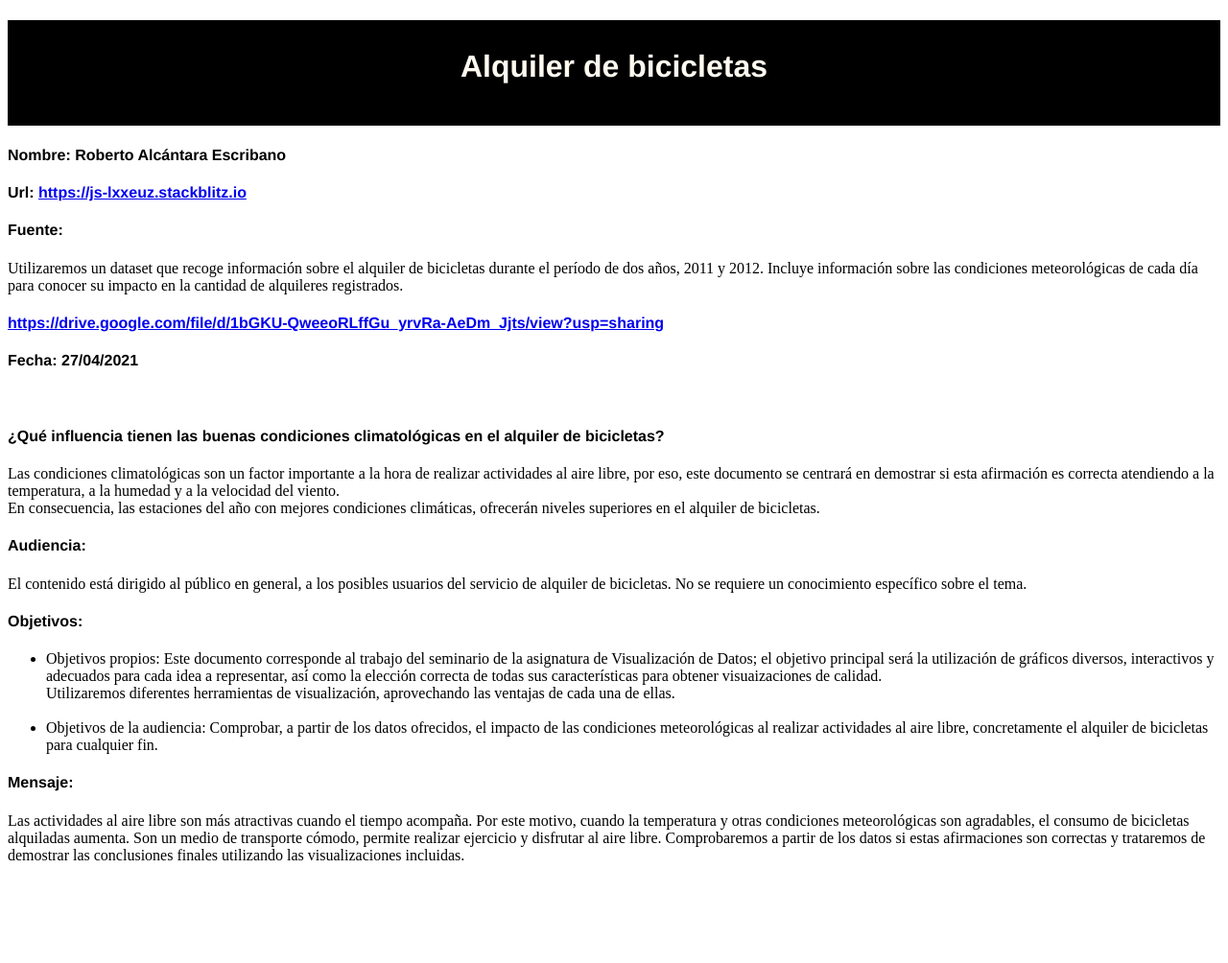
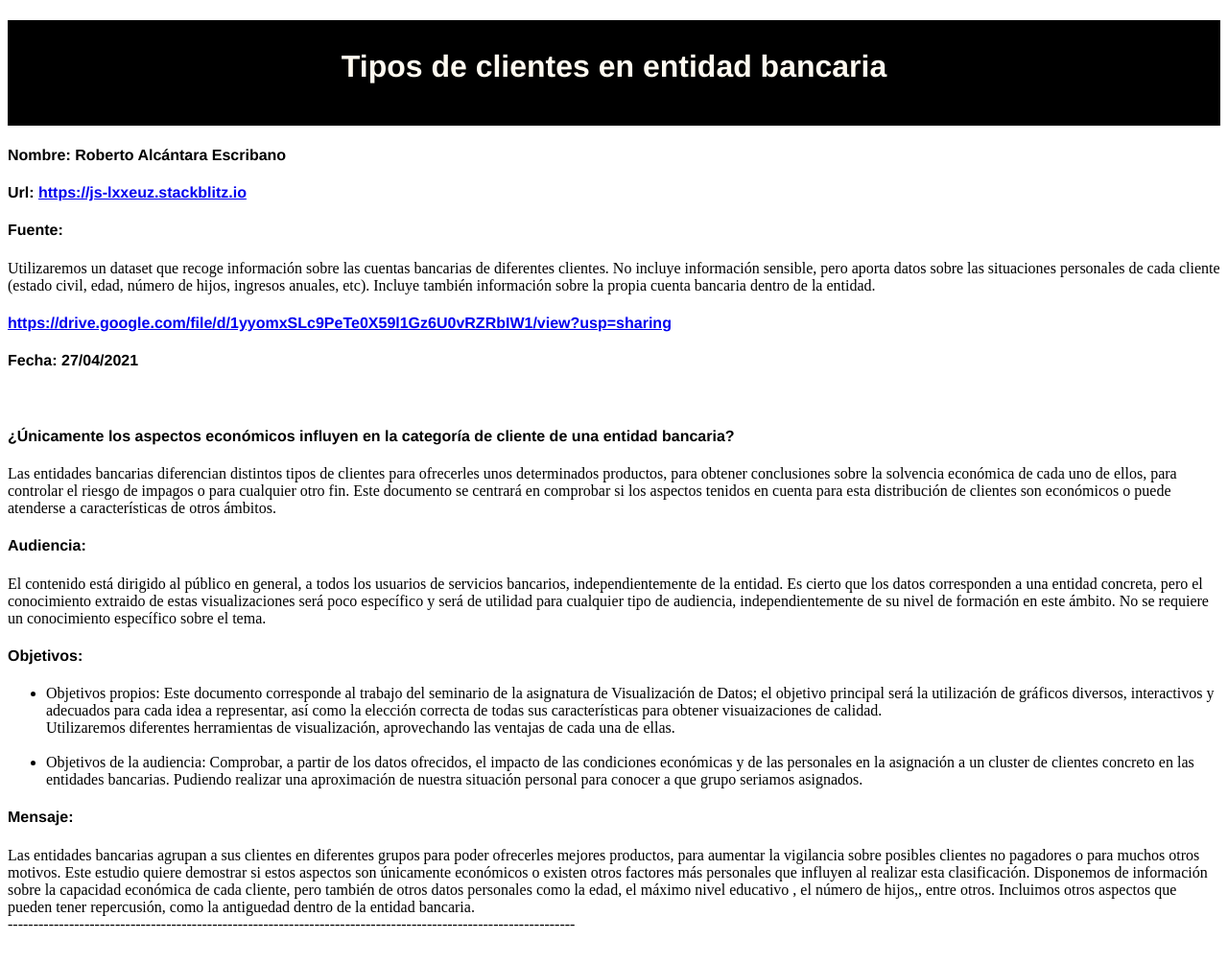
Before and after one commit to RobertoAlc/Seminario-07MBIG, a website: page index.html in a window 1280 px wide. Shown: the whole page at 96% size. Before the commit the page ends 909 px from the top, so only its background shows below. Drawn offline with nearby package versions, Linux system fonts and the light colour scheme; grey boxes are pictures that could not be loaded.

Commit message:
bank data

```diff
--- a/index.html
+++ b/index.html
@@ -58,32 +58,35 @@
 </head>
 
 <body>
-  <h1 class="main-title">Alquiler de bicicletas</h1>
+  <h1 class="main-title">Tipos de clientes en entidad bancaria</h1>
   <h4 class="main-autor">Nombre: Roberto Alcántara Escribano</h3>
     <h4 class="main-url">Url: <a href="https://js-lxxeuz.stackblitz.io">https://js-lxxeuz.stackblitz.io</a></h3>
       <h4 class="main-fuente">Fuente: </h4>
-      <div>Utilizaremos un dataset que recoge información sobre el alquiler de bicicletas durante el período de dos
-        años, 2011 y 2012. Incluye información sobre las condiciones meteorológicas de cada día para conocer su impacto
-        en la cantidad de alquileres registrados. </div>
+      <div>Utilizaremos un dataset que recoge información sobre las cuentas bancarias de diferentes clientes. No incluye
+        información sensible, pero aporta datos sobre las situaciones personales de cada cliente (estado civil, edad,
+        número de hijos, ingresos anuales, etc). Incluye también información sobre la propia cuenta bancaria dentro de
+        la entidad. </div>
       <h4 class="main-fuente">
         <a
-          href="https://drive.google.com/file/d/1bGKU-QweeoRLffGu_yrvRa-AeDm_Jjts/view?usp=sharing">https://drive.google.com/file/d/1bGKU-QweeoRLffGu_yrvRa-AeDm_Jjts/view?usp=sharing</a>
+          href="https://drive.google.com/file/d/1yyomxSLc9PeTe0X59l1Gz6U0vRZRbIW1/view?usp=sharing">https://drive.google.com/file/d/1yyomxSLc9PeTe0X59l1Gz6U0vRZRbIW1/view?usp=sharing</a>
         </h3>
         <h4 class="main-fecha">Fecha: 27/04/2021</h4>
         <br>
 
-        <h4>¿Qué influencia tienen las buenas condiciones climatológicas en el alquiler de bicicletas?</h4>
+        <h4>¿Únicamente los aspectos económicos influyen en la categoría de cliente de una entidad bancaria?</h4>
         <div>
-          Las condiciones climatológicas son un factor importante a la hora de realizar actividades al aire libre, por
-          eso, este documento se centrará en demostrar si esta afirmación es correcta atendiendo a la temperatura, a la
-          humedad y a la velocidad del viento.
-          <br>
-          En consecuencia, las estaciones del año con mejores condiciones climáticas, ofrecerán niveles superiores en el alquiler de bicicletas.
+          Las entidades bancarias diferencian distintos tipos de clientes para ofrecerles unos determinados productos,
+          para obtener conclusiones sobre la solvencia económica de cada uno de ellos, para controlar el riesgo de
+          impagos o para cualquier otro fin. Este documento se centrará en comprobar si los aspectos tenidos en cuenta
+          para esta distribución de clientes son económicos o puede atenderse a características de otros ámbitos.
         </div>
 
         <h4>Audiencia:</h4>
-        <div>El contenido está dirigido al público en general, a los posibles usuarios del servicio de alquiler de
-          bicicletas. No se requiere un conocimiento específico sobre el tema.</div>
+        <div>El contenido está dirigido al público en general, a todos los usuarios de servicios bancarios,
+          independientemente de la entidad. Es cierto que los datos corresponden a una entidad concreta, pero el
+          conocimiento extraido de estas visualizaciones será poco específico y será de utilidad para cualquier tipo de
+          audiencia, independientemente de su nivel de formación en este ámbito. No se requiere un conocimiento
+          específico sobre el tema.</div>
 
         <h4>Objetivos:</h4>
 
@@ -98,17 +101,28 @@
           <br>
 
           <li type="disc">Objetivos de la audiencia: Comprobar, a partir de los datos ofrecidos, el impacto de las
-            condiciones meteorológicas al realizar actividades al aire libre, concretamente el alquiler de bicicletas
-            para cualquier fin. </li>
+            condiciones económicas y de las personales en la asignación a un cluster de clientes concreto en las
+            entidades bancarias. Pudiendo realizar una aproximación de nuestra situación personal para conocer a que
+            grupo seriamos asignados. </li>
 
         </ul>
 
         <h4>Mensaje:</h4>
-        <div>Las actividades al aire libre son más atractivas cuando el tiempo acompaña. Por este motivo, cuando la
-          temperatura y otras condiciones meteorológicas son agradables, el consumo de bicicletas alquiladas aumenta.
-          Son un medio de transporte cómodo, permite realizar ejercicio y disfrutar al aire libre. Comprobaremos a
-          partir de los datos si estas afirmaciones son correctas y trataremos de demostrar las conclusiones finales
-          utilizando las visualizaciones incluidas. </div>
+        <div>Las entidades bancarias agrupan a sus clientes en diferentes grupos para poder ofrecerles mejores
+          productos, para aumentar la vigilancia sobre posibles clientes no pagadores o para muchos otros motivos. Este
+          estudio quiere demostrar si estos aspectos son únicamente económicos o existen otros factores más personales
+          que influyen al realizar esta clasificación. Disponemos de información sobre la capacidad económica de cada
+          cliente, pero también de otros datos personales como la edad, el máximo nivel educativo , el número de hijos,,
+          entre otros. Incluimos otros aspectos que pueden tener repercusión, como la antiguedad dentro de la entidad
+          bancaria. </div>
+
+        <div>
+          ---------------------------------------------------------------------------------------------------------------
+        </div>
+
+
+        <iframe width="600" height="371" seamless frameborder="0" scrolling="no"
+          src="https://docs.google.com/spreadsheets/d/e/2PACX-1vRIvgI9rMHIHo6BEt22rt5z5CfIfoJCf2SWE0VAzE8f1emvF6S2rU2_q3XDvwhJCtinhMoVgxVr0JKs/pubchart?oid=615294582&amp;format=interactive"></iframe>
 
 
         <!-- add intro text to the page body -->
```
